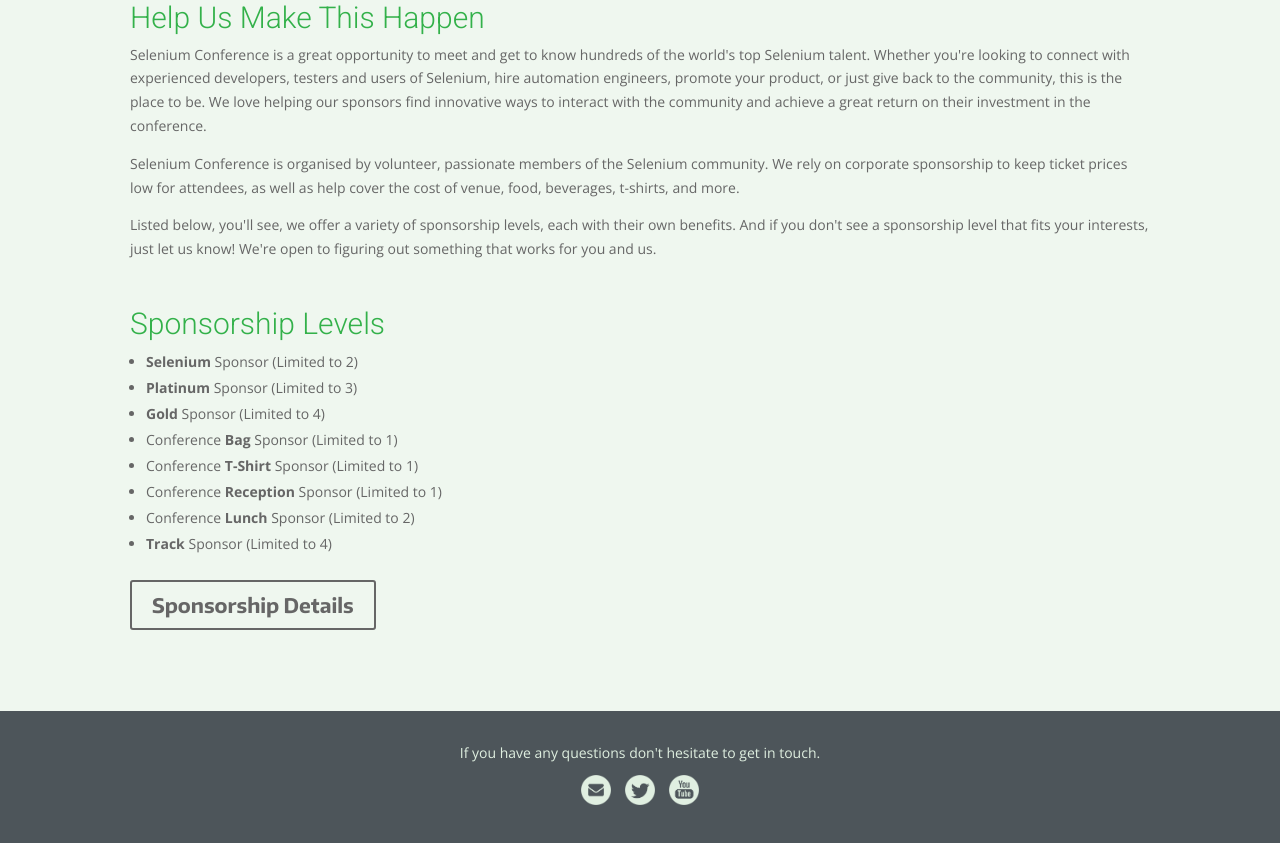
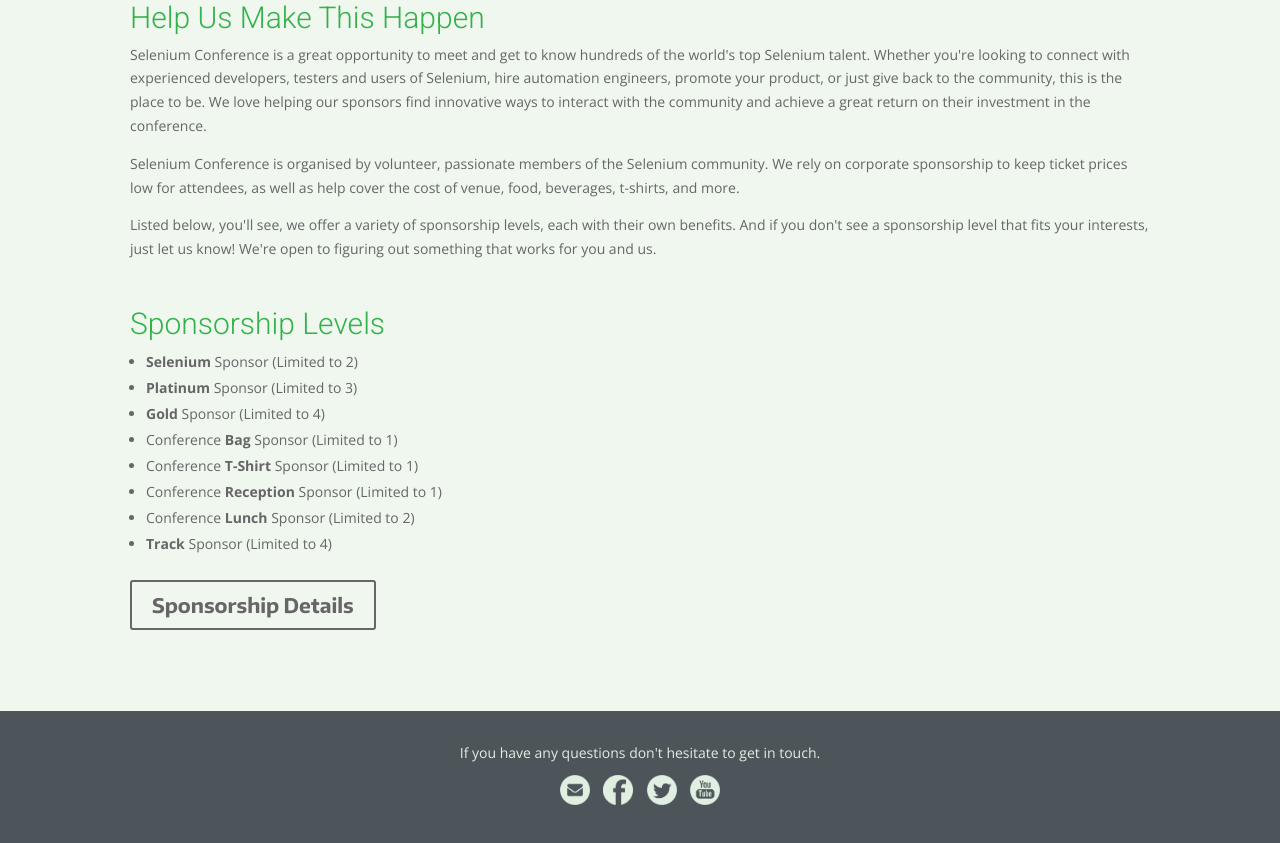
Before and after one commit to nashjain/seconf16, a website: page index.html in a window 1280 px wide. Shown: the part 4159-5002 px from the top of the page. Drawn offline with nearby package versions, Linux system fonts and the light colour scheme; some packages are replaced by stand-ins of ours; files whose address does not match are found by name.

Commit message:
Facebook icon added

```diff
--- a/index.html
+++ b/index.html
@@ -681,6 +681,7 @@
 
                                     <div class="footer-link-wrap">
                                         <a class="footer-link" href="mailto:info@seleniumconf.in" target="_blank"><img class="footer-icon" src="/img/mail.png" alt="icons-10" width="300" height="300"/></a>
+                                        <a class="footer-link" href="https://facebook.com/seleniumconf" target="_blank"><img class="footer-icon" src="/img/facebook.png" alt="icons-09" width="150" height="150"/></a>
                                         <a class="footer-link" href="https://twitter.com/seleniumconf" target="_blank"><img class="footer-icon" src="/img/twitter.png" alt="icons-09" width="150" height="150"/></a>
                                         <a class="footer-link" href="https://www.youtube.com/user/seleniumconf" target="_blank"><img class="footer-icon" src="/img/youtube.png" alt="youtube" width="150" height="150"/></a>
                                     </div>
```
Also changed, not shown: img/facebook.png (added).
